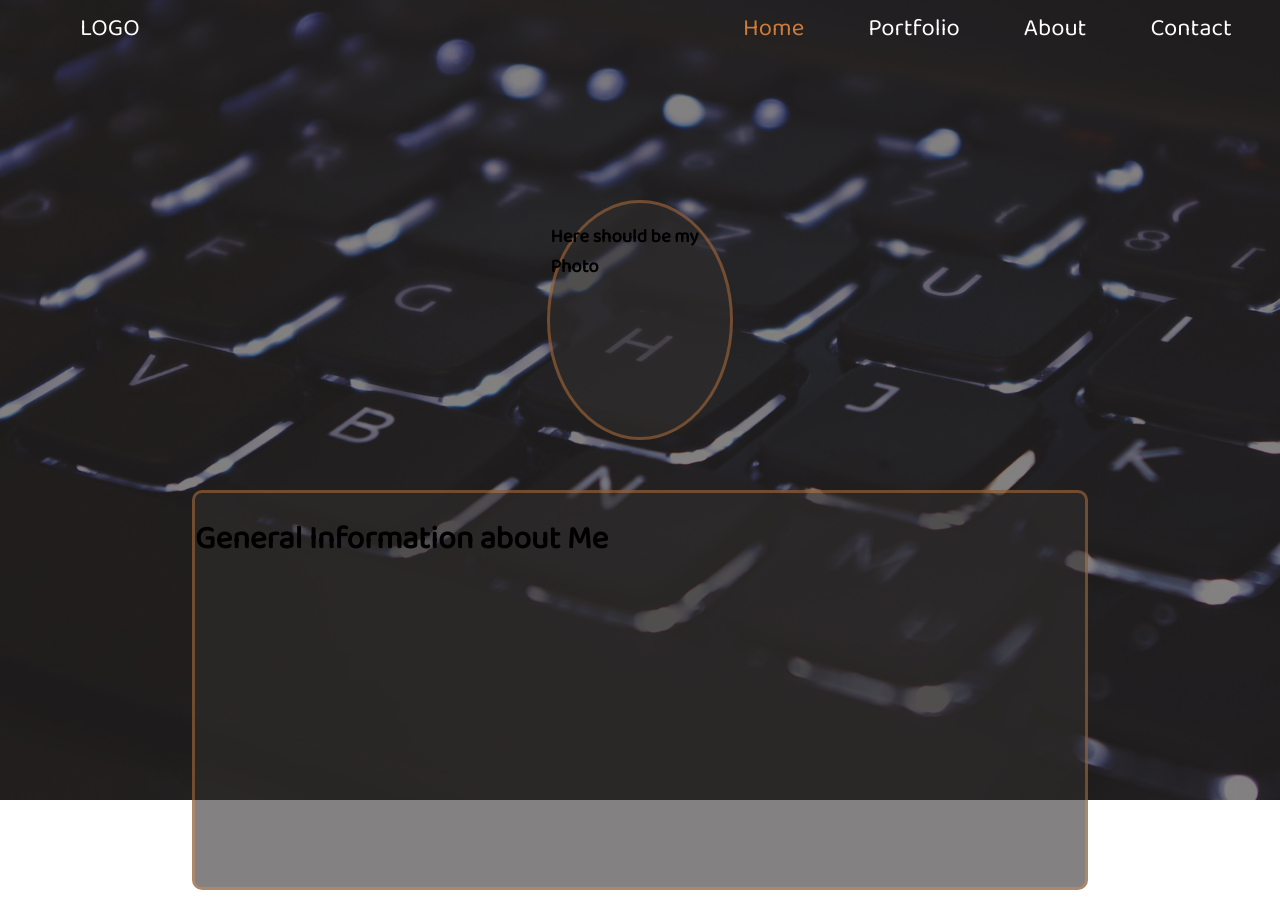
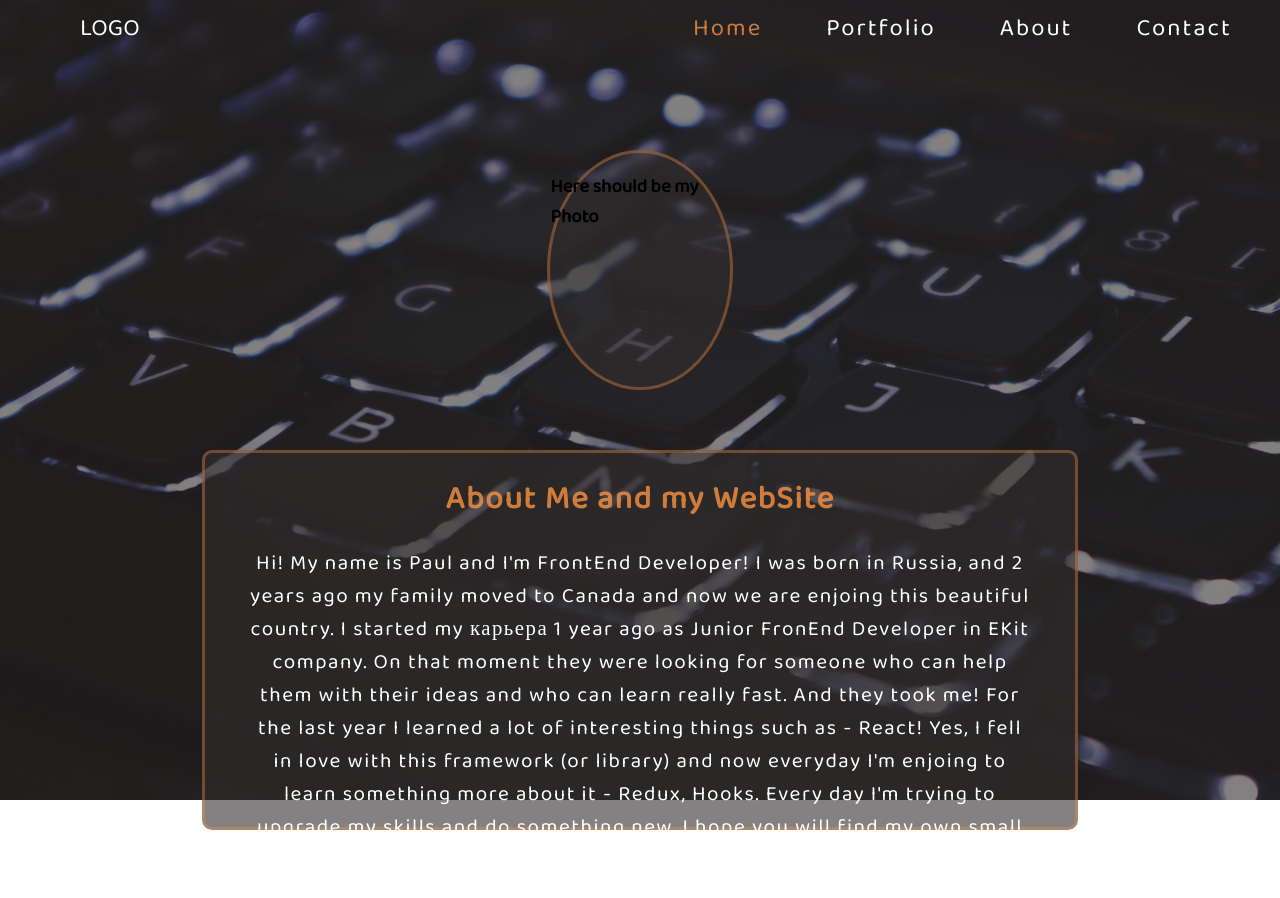
Before and after one commit to wolv66/paulzakharov, a React (Create React App) app: page /about in a window 1280 px wide. Built offline with nearby package versions, Linux system fonts and the light colour scheme.

Commit message:
Add soft-skills, exp., about me

```diff
--- a/src/App.js
+++ b/src/App.js
@@ -89,11 +89,23 @@ class App extends Component {
       {
         softSkillId: 1,
         typeOfSkill: 'Fast Learner',
-        softSkillDescription: 'быстро учусь'
+        softSkillDescription: 'Excellent Time Management'
       },
       {
         softSkillId: 2,
-        softSkillDescription: 'адаптивность'
+        softSkillDescription: 'Natural born explorer'
+      },
+      {
+        softSkillId: 3,
+        softSkillDescription: 'Unstoppable learner'
+      },
+      {
+        softSkillId: 4,
+        softSkillDescription: 'Always hungry for new knowledge teamplayer'
+      },
+      {
+        softSkillId: 5,
+        softSkillDescription: 'Smart and curious optimizer'
       }
     ],
     experience: [
@@ -101,7 +113,8 @@ class App extends Component {
         experienceId: 0,
         company: 'Ekit',
         when: 'March 2019 - March 2020',
-        duties: ['helping', 'developing', 'drinking']
+        duties: ['Helping senior front-end developer to create web-site ', 'Learinig CSS/HTML/JS', 'Debugging', 'Creating different components using React',
+      'trying to be very creative to bring different ideas in UX and UI']
 
       }
     ]
--- a/src/components/About/About.css
+++ b/src/components/About/About.css
@@ -6,7 +6,7 @@
     grid-template-areas: 'about-box1'
                          'about-box2' ;
     gap: 50px;
-    margin-top: 200px;
+    margin-top: 150px;
     margin-left: auto;
     margin-right: auto;
 
@@ -19,7 +19,6 @@
     grid-area: about-box1;
     display: flex;
     flex-direction: column;
-    justify-content: start;
     width: 20%;
     margin: 0 auto;
 
@@ -31,6 +30,27 @@
     grid-area: about-box2;
     display: flex;
     flex-direction: column;
-    justify-content: start;
+    margin: 10px;
 
 }
+
+
+.about-text{
+    width: 90%;
+    margin: 0 auto;
+    align-items: center;
+    text-align: center;
+
+}
+.about-text h1 {
+    color: #fa923f;
+    opacity: 0.8;
+
+    letter-spacing: 1.5px;
+}
+
+.about-text p {
+    color: white;
+    font-size: 1.3rem;
+    letter-spacing: 1.5px;
+}
--- a/src/components/About/About.js
+++ b/src/components/About/About.js
@@ -11,8 +11,18 @@ export default function About() {
             </div>
 
             <div className='about-box2'>
+                <div className='about-text'>
 
-                <h1>General Information about Me</h1>
+                <h1>About Me and my WebSite</h1>
+                <p>Hi! My name is Paul and I'm FrontEnd Developer!
+                    I was born in Russia, and 2 years ago my family moved to Canada and now we are enjoing this beautiful country.
+                    I started my карьера 1 year ago as Junior FronEnd Developer in EKit company.
+                    On that moment they were looking for someone who can help them with their ideas and who can learn really fast. And they took me! For the last year
+                    I learned a lot of interesting things such as - React! Yes, I fell in love with this framework (or library) and now everyday I'm enjoing to learn something
+                    more about it - Redux, Hooks. Every day I'm trying to upgrade my skills and do something new.
+                    I hope you will find my own small website-portfolio and you will hire me!
+                    Thank you. </p>
+                    </div>
 
             </div>
         </div>
--- a/src/components/Home/Home.css
+++ b/src/components/Home/Home.css
@@ -93,7 +93,8 @@
 .exp-box h3 {
     grid-area: exp1;
     color: #fa923f;
-    opacity: 0.8
+    opacity: 0.8;
+    font-size: 1.5rem;
 }
 
 .exp-box h4 {
--- a/src/components/Home/Home.js
+++ b/src/components/Home/Home.js
@@ -9,7 +9,7 @@ const Home = (props) => {
 
         <div className='grid-box'>
             <div className='box1'>
-                <h1>P </h1>
+                <h1>Paul </h1>
                 <h1>Zakharov</h1>
                 <h3>FrontEnd Developer</h3>
             </div>
--- a/src/components/Navigation/NavBar/NavBar.css
+++ b/src/components/Navigation/NavBar/NavBar.css
@@ -43,6 +43,7 @@
     text-decoration: none;
     font-size: 1.5rem;
     transition: all .2s ease-in;
+    letter-spacing: 2px;
 }
 
 .openedLink {
```
